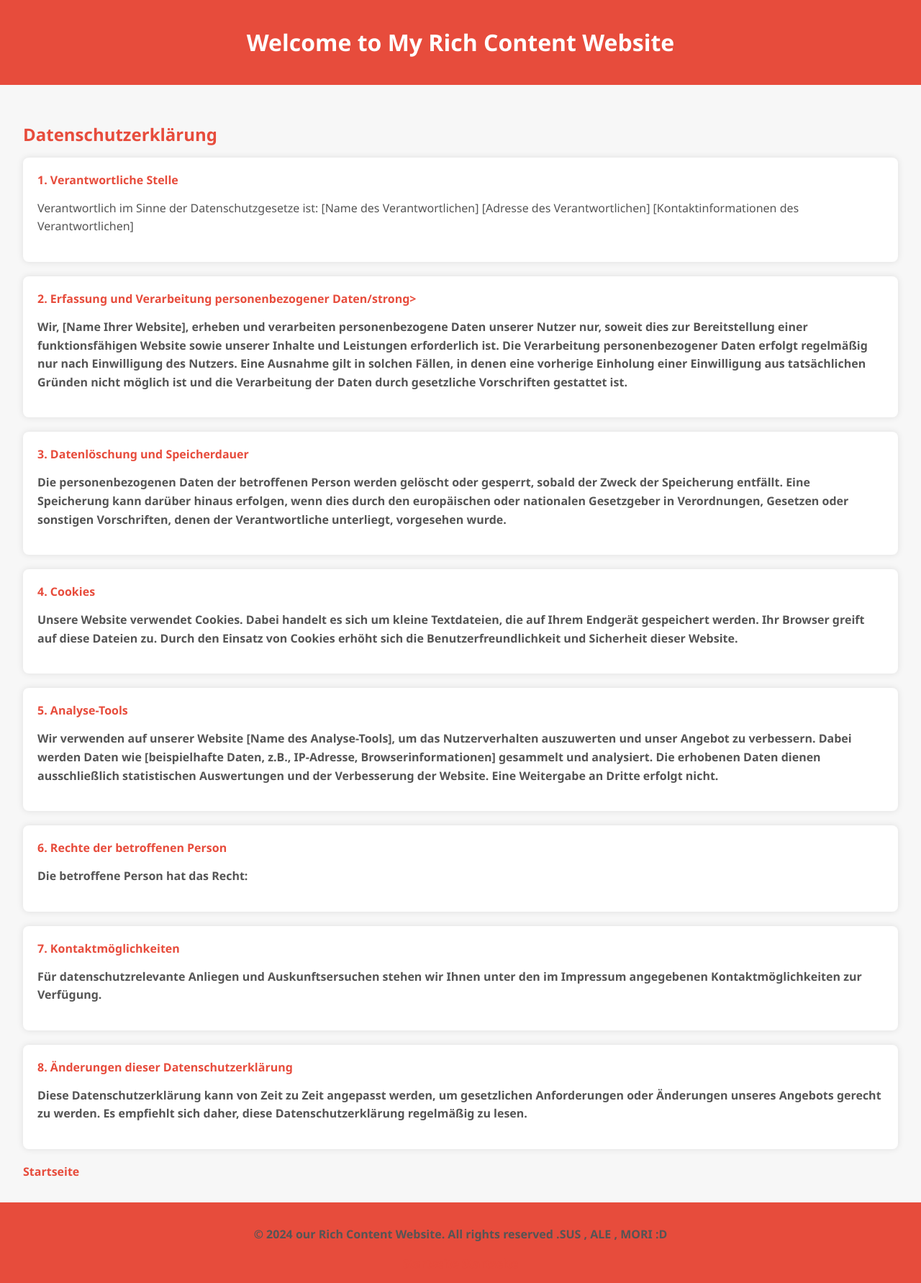
After one commit to HamidrezaRahimian/Muad-Project, a PHP site: page /datenschutz.php in a window 1280 px wide. The commit adds this page. Shown: the whole page at 72% size. Run offline with PHP 8.4, Linux system fonts and the light colour scheme.

Commit message:
adding datenschutz

```diff
--- /dev/null
+++ b/datenschutz.php
@@ -0,0 +1,83 @@
+<!DOCTYPE html>
+<html lang="en">
+
+<head>
+    <meta charset="UTF-8">
+    <meta name="viewport" content="width=device-width, initial-scale=1.0">
+    <title>My Rich Content Website</title>
+    <link rel="stylesheet" href="index.css">
+
+</head>
+
+<body>
+    <header>
+        <?php include "header.html" ?>
+    </header>
+
+    <section>
+        <h2>Datenschutzerklärung </h2>
+        <ul class="listofdata">
+            <li class="eachlist"> <strong>1. Verantwortliche Stelle</strong>
+                <p class="textoflist">Verantwortlich im Sinne der Datenschutzgesetze ist:
+                    [Name des Verantwortlichen]
+                    [Adresse des Verantwortlichen]
+                    [Kontaktinformationen des Verantwortlichen]</p>
+            </li>
+            <li class="eachlist"><strong>2. Erfassung und Verarbeitung personenbezogener Daten/strong>
+                    <p class="textoflist">Wir, [Name Ihrer Website], erheben und verarbeiten personenbezogene Daten
+                        unserer Nutzer nur, soweit dies zur Bereitstellung einer funktionsfähigen Website sowie unserer
+                        Inhalte und Leistungen erforderlich ist. Die Verarbeitung personenbezogener Daten erfolgt regelmäßig
+                        nur nach Einwilligung des Nutzers. Eine Ausnahme gilt in solchen Fällen, in denen eine vorherige
+                        Einholung einer Einwilligung aus tatsächlichen Gründen nicht möglich ist und die Verarbeitung
+                        der Daten durch gesetzliche Vorschriften gestattet ist.</p>
+            </li>
+            <li class="eachlist"><strong>3. Datenlöschung und Speicherdauer</strong>
+                <p class="textoflist">Die personenbezogenen Daten der betroffenen Person werden gelöscht oder gesperrt,
+                    sobald der Zweck der Speicherung entfällt. Eine Speicherung kann darüber hinaus erfolgen,
+                    wenn dies durch den europäischen oder nationalen Gesetzgeber in Verordnungen, Gesetzen oder
+                    sonstigen Vorschriften, denen der Verantwortliche unterliegt, vorgesehen wurde.</p>
+            </li>
+            <li class="eachlist"><strong>4. Cookies</strong>
+                <p class="textoflist">Unsere Website verwendet Cookies. Dabei handelt es sich um kleine Textdateien,
+                    die auf Ihrem Endgerät gespeichert werden. Ihr Browser greift auf diese Dateien zu. Durch den Einsatz
+                    von Cookies erhöht sich die Benutzerfreundlichkeit und Sicherheit dieser Website.</p>
+            </li>
+            <li class="eachlist"><strong>5. Analyse-Tools</strong>
+                <p class="textoflist">Wir verwenden auf unserer Website [Name des Analyse-Tools], um das Nutzerverhalten
+                    auszuwerten und unser Angebot zu verbessern. Dabei werden Daten wie [beispielhafte Daten, z.B.,
+                    IP-Adresse, Browserinformationen] gesammelt und analysiert. Die erhobenen Daten dienen ausschließlich
+                    statistischen Auswertungen und der Verbesserung der Website. Eine Weitergabe an Dritte erfolgt nicht.</p>
+            </li>
+            <li class="eachlist"><strong>6. Rechte der betroffenen Person</strong>
+                <p class="textoflist">Die betroffene Person hat das Recht:</p>
+            </li>
+            <li class="eachlist"><strong>7. Kontaktmöglichkeiten</strong>
+                <p class="textoflist">Für datenschutzrelevante Anliegen und Auskunftsersuchen stehen
+                    wir Ihnen unter den im Impressum angegebenen Kontaktmöglichkeiten zur Verfügung.</p>
+            </li>
+            <li class="eachlist"><strong>8. Änderungen dieser Datenschutzerklärung</strong>
+                <p class="textoflist">Diese Datenschutzerklärung kann von Zeit zu Zeit angepasst werden, um gesetzlichen
+                    Anforderungen oder Änderungen unseres Angebots gerecht zu werden. Es empfiehlt sich daher,
+                    diese Datenschutzerklärung regelmäßig zu lesen.</p>
+
+        </ul>
+
+
+
+
+
+
+
+
+
+
+        <a href="index.php">Startseite</a>
+    </section>
+
+    <footer>
+        <?php include "footer.html" ?>
+    </footer>
+
+</body>
+
+</html>
--- a/footer.html
+++ b/footer.html
@@ -1,11 +1,15 @@
 <!DOCTYPE html>
 <html lang="en">
+
 <head>
     <meta charset="UTF-8">
     <title>Title</title>
     <link rel="stylesheet" href="index.css">
 </head>
+
 <body>
-<p>&copy; 2024 My Rich Content Website. All rights reserved .Muad :D</p>
+    <p>&copy; 2024 our Rich Content Website. All rights reserved .SUS , ALE , MORI :D</p>
+    <a href="datenschutz.php">Startseite</a> <a href="impressium.php">Startseite</a>
 </body>
+
 </html>
```
Also changed, not shown: Zahlen.php (+9 -1 lines).
